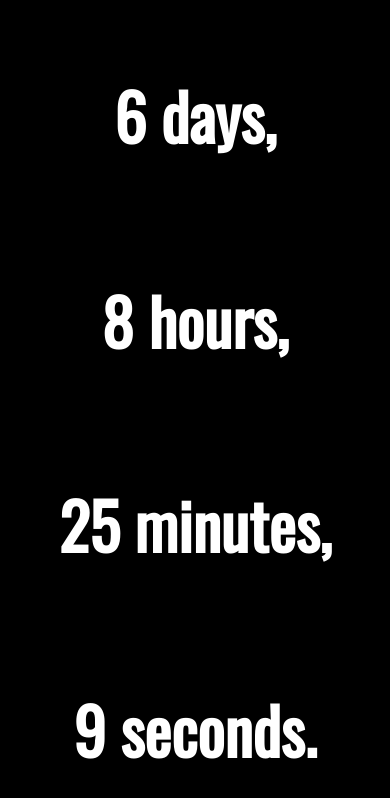
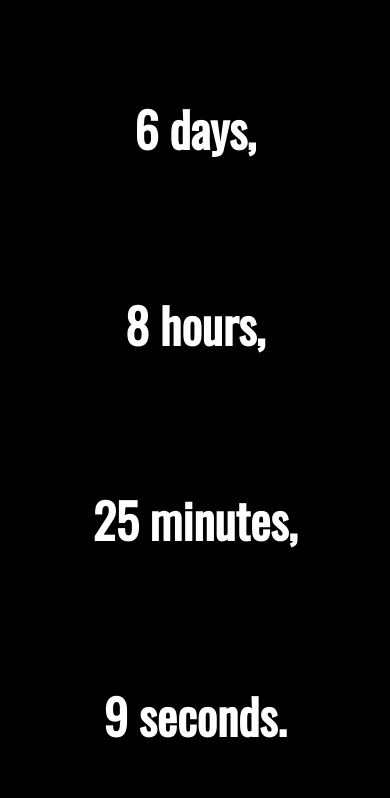
Before and after one commit to ChildishhAlbino/emily-birthday-website, a Gatsby site: page / in a window 390 px wide. Built offline with nearby package versions, Linux system fonts and the light colour scheme; Gatsby itself is replaced by a stand-in of ours.

Commit message:
[Connor] Make timer font size smaller on small screens.

```diff
--- a/src/components/timer.scss
+++ b/src/components/timer.scss
@@ -11,3 +11,10 @@
 	height: 100vh;
 	width: 100vw;
 }
+
+@media screen and (max-width: 400px) {
+	// font-size: 1em;
+	.timer {
+		font-size: 1.5rem;
+	}
+}
```
